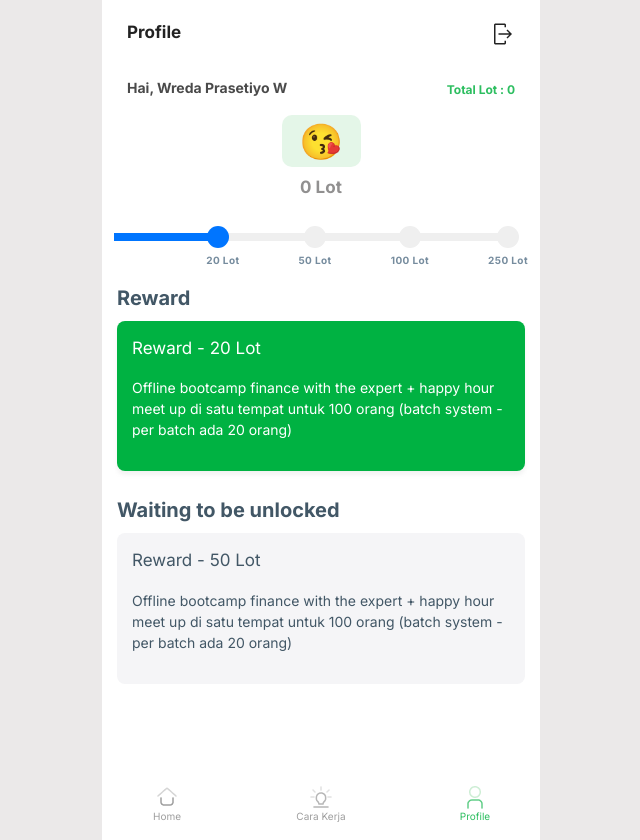
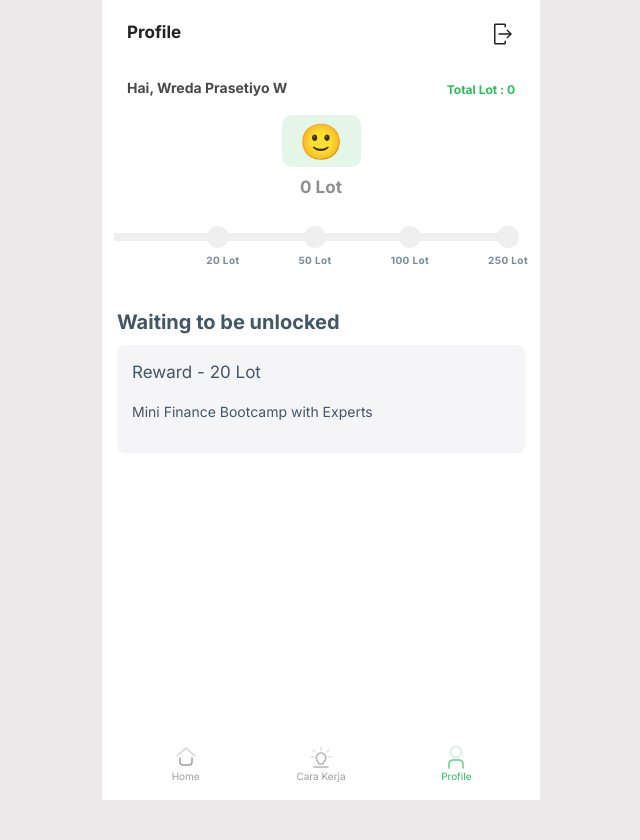
Before and after one commit to wredaaa/apaya, a Flask app: page /profile in a window 1280 px wide. Shown: the whole page, without its empty margins (319-959 px from the left). Run offline with Flask 2, Linux system fonts and the light colour scheme; some libraries are stand-ins or nearby versions.

Commit message:
lengkapin fitur yang kurang

```diff
--- a/static/css/style.css
+++ b/static/css/style.css
@@ -391,9 +391,22 @@ body {
   height: 8px;
 }
 
+.footer-menu {
+  position: sticky;
+  bottom: 0;
+  background-color: #fff;
+  max-width: 470px;
+  padding-left: 16px;
+  padding-right: 16px;
+  margin: 0 auto;
+  z-index: 999;
+}
+
 @media screen and (max-width: 576px) {
   .container-sm {
     padding-left: 0;
     padding-right: 0;
+    z-index: 999;
+    background-color: red;
   }
 }
--- a/templates/home.html
+++ b/templates/home.html
@@ -181,6 +181,9 @@
           <p class="footer-sign">© 2020 LandX Indonesia. All Rights Reserved.</p>
         </div>
       </div>
+    </div>
+  </footer>
+
   <div class="row text-center pt-3 pb-3 footer-menu">
     <div class="col-4 col-md-4">
       <a href="/home">
@@ -202,7 +205,5 @@
     </div>
   </div>
 </div>
-  </footer>
-</div>
 
 {% endblock content %}
--- a/templates/layout.html
+++ b/templates/layout.html
@@ -37,7 +37,6 @@
 
   <!-- Link Swiper's CSS -->
   <link rel="stylesheet" href="https://unpkg.com/swiper@7/swiper-bundle.min.css" />
-  <link rel="stylesheet" href="path/to/radioslider.min.css">
 </head>
 
 <body style="background-color: rgb(229 226 226 / 75%);">
--- a/templates/profile.html
+++ b/templates/profile.html
@@ -126,7 +126,7 @@
       <div class="col-12">
         <div class="accordion" id="accordionExample">
           <div class="steps">
-            <progress id="progress-games" value=1 max=4></progress>
+            <progress id="progress-games" max=4></progress>
             <div class="step-item v-hide">
               <button class="step-button text-center step-button-0" type="button" data-bs-toggle="collapse"
                 data-bs-target="#collapseOne" aria-expanded="false" aria-controls="collapseOne">
@@ -182,25 +182,47 @@
     <!-- Reward -->
     <section>
       <div class="mt-6">
-        <p class="title-reward">Reward</p>
-        <div class="background-reward reward-active">
+        <p class="title-reward title-reward-1 d-none">Reward</p>
+        <div class="background-reward reward-active mb-3 reward-unlock-1 d-none">
           <p class="subtitle-reward desc-reward-active">Reward - 20 Lot</p>
-          <p class="desc-reward desc-reward-active">Offline bootcamp finance with the expert + happy hour meet up di
-            satu tempat untuk 100 orang (batch system - per batch ada 20 orang)</p>
+          <p class="desc-reward desc-reward-active">Mini Finance Bootcamp with Experts</p>
+        </div>
+        <div class="background-reward reward-active mb-3 reward-unlock-2 d-none">
+          <p class="subtitle-reward desc-reward-active">Reward - 50 Lot</p>
+          <p class="desc-reward desc-reward-active">EXCLUSIVE Mini Finance Bootcamp with Experts</p>
+        </div>
+        <div class="background-reward reward-active mb-3 reward-unlock-3 d-none">
+          <p class="subtitle-reward desc-reward-active">Reward - 100 Lot</p>
+          <p class="desc-reward desc-reward-active">Offline Finance Bootcamp with Experts Happy Hour Meetup & Discussion
+            with Speakers</p>
+        </div>
+        <div class="background-reward reward-active mb-3 reward-unlock-4 d-none">
+          <p class="subtitle-reward desc-reward-active">Reward - 250 Lot</p>
+          <p class="desc-reward desc-reward-active">Offline Bootcamp Finance with Experts Business tour</p>
         </div>
       </div>
       <div class="mt-4">
-        <p class="title-reward">Waiting to be unlocked</p>
-        <div class="background-reward">
+        <p class="title-reward title-reward-2">Waiting to be unlocked</p>
+        <div class="background-reward mb-3 reward-lock-1">
+          <p class="subtitle-reward">Reward - 20 Lot</p>
+          <p class="desc-reward">Mini Finance Bootcamp with Experts</p>
+        </div>
+        <div class="background-reward mb-3 reward-lock-2 d-none">
           <p class="subtitle-reward">Reward - 50 Lot</p>
-          <p class="desc-reward">Offline bootcamp finance with the expert + happy hour meet up di satu tempat untuk 100
-            orang (batch system - per batch ada 20 orang)</p>
+          <p class="desc-reward">EXCLUSIVE Mini Finance Bootcamp with Experts</p>
+        </div>
+        <div class="background-reward mb-3 reward-lock-3 d-none">
+          <p class="subtitle-reward">Reward - 100 Lot</p>
+          <p class="desc-reward">Offline Finance Bootcamp with Experts Happy Hour Meetup & Discussion with Speakers</p>
+        </div>
+        <div class="background-reward mb-3 reward-lock-4 d-none">
+          <p class="subtitle-reward">Reward - 250 Lot</p>
+          <p class="desc-reward">Offline Bootcamp Finance with Experts Business tour</p>
         </div>
       </div>
     </section>
   </div>
   <!-- Footer TODO: move to layout -->
-  <footer style="background-color: #fff;">
   <div class="row text-center pt-3 pb-3 footer-menu">
     <div class="col-md-4">
       <a href="/home">
@@ -221,91 +243,35 @@
       </a>
     </div>
   </div>
-  </footer>
 </div>
 
-<script src="https://unpkg.com/swiper@7/swiper-bundle.min.js"></script>
-<script>
-  let indexSwiper = 0
-  document.getElementById('range-reward').value = indexSwiper;
-  let reward1 = document.getElementById('reward-1')
-  let reward2 = document.getElementById('reward-2')
-  let reward3 = document.getElementById('reward-3')
-  let reward4 = document.getElementById('reward-4')
-
-  var swiperIcon = new Swiper(".mySwiper", {
-    spaceBetween: 10,
-    freeMode: true,
-    watchSlidesProgress: true,
-    allowTouchMove: false,
-  });
-
-  var swiper = new Swiper(".mySwiper2", {
-    spaceBetween: 10,
-    navigation: {
-      nextEl: ".swiper-button-next",
-      prevEl: ".swiper-button-prev",
-    },
-    // If we need pagination
-    pagination: {
-      el: '.swiper-pagination',
-    },
-    thumbs: {
-      swiper: swiperIcon,
-    },
-  });
-
-  swiper.on('transitionEnd', function () {
-    let indexSwiper = 0
-    document.getElementById('range-reward').value = indexSwiper;
-    indexSwiper += swiper.realIndex
-    document.getElementById('range-reward').value = indexSwiper;
-
-    if (indexSwiper >= 1) {
-      reward2.classList.add("reward-active")
-    }
-    if (indexSwiper >= 2) {
-      reward3.classList.add("reward-active")
-    }
-    if (indexSwiper >= 3) {
-      reward4.classList.add("reward-active")
-    }
-
-    if (indexSwiper < 1) {
-      reward2.classList.remove("reward-active")
-    }
-    if (indexSwiper < 2) {
-      reward3.classList.remove("reward-active")
-    }
-    if (indexSwiper < 3) {
-      reward4.classList.remove("reward-active")
-    }
-  });
-
-
-</script>
 <script src="https://cdn.jsdelivr.net/npm/bootstrap@5.1.0/dist/js/bootstrap.bundle.min.js"
   integrity="sha384-U1DAWAznBHeqEIlVSCgzq+c9gqGAJn5c/t99JyeKa9xxaYpSvHU5awsuZVVFIhvj" crossorigin="anonymous"></script>
 <script>
-  let valOrder = 0;
+  let valOrder = -1;
   const stepButtons = document.querySelectorAll('.step-button');
-  const progress = document.querySelector('#progress-games');
+  let progress = document.querySelector('#progress-games');
   const circle1 = document.querySelector('.step-button-1')
   const circle2 = document.querySelector('.step-button-2')
   const circle3 = document.querySelector('.step-button-3')
   const circle4 = document.querySelector('.step-button-4')
+  progress.value = 0
 
   if (valOrder >= 0) {
     circle1.classList.add('done');
+    progress.value = 1
   }
   if (valOrder >= 1) {
     circle2.classList.add('done');
+    progress.value = 2
   }
   if (valOrder >= 2) {
     circle3.classList.add('done');
+    progress.value = 3
   }
   if (valOrder >= 3) {
     circle4.classList.add('done');
+    progress.value = 4
   }
   if (valOrder < 0) {
     circle1.classList.remove('done');
@@ -322,7 +288,6 @@
 </script>
 <script>
   let icon = document.querySelector('#icon-emoji')
-  console.log(icon)
   if (valOrder >= 0) {
     icon.innerHTML = '😘'
   }
@@ -336,4 +301,38 @@
     icon.innerHTML = '🤑'
   }
 </script>
+<script>
+  const rewardUnlock1 = document.querySelector('.reward-unlock-1');
+  const rewardUnlock2 = document.querySelector('.reward-unlock-2');
+  const rewardUnlock3 = document.querySelector('.reward-unlock-3');
+  const rewardUnlock4 = document.querySelector('.reward-unlock-4');
+  const rewardlock1 = document.querySelector('.reward-lock-1');
+  const rewardlock2 = document.querySelector('.reward-lock-2');
+  const rewardlock3 = document.querySelector('.reward-lock-3');
+  const rewardlock4 = document.querySelector('.reward-lock-4');
+  const titleReward1 = document.querySelector('.title-reward-1');
+  const titleReward2 = document.querySelector('.title-reward-2');
+
+  if (valOrder >= 0) {
+    titleReward1.classList.remove('d-none')
+    rewardUnlock1.classList.remove('d-none');
+    rewardlock1.classList.add('d-none');
+    rewardlock2.classList.remove('d-none');
+  }
+  if (valOrder >= 1) {
+    rewardUnlock2.classList.remove('d-none');
+    rewardlock2.classList.add('d-none');
+    rewardlock3.classList.remove('d-none');
+  }
+  if (valOrder >= 2) {
+    rewardUnlock3.classList.remove('d-none');
+    rewardlock3.classList.add('d-none');
+    rewardlock4.classList.remove('d-none');
+  }
+  if (valOrder >= 3) {
+    rewardUnlock4.classList.remove('d-none');
+    rewardlock4.classList.add('d-none');
+    titleReward2.classList.add('d-none');
+  }
+</script>
 {% endblock content %}
```
Also changed, not shown: templates/cara_kerja.html (+4 -4 lines), templates/detail_project.html (+136 -9 lines). Lines whose indentation alone changed are shown as unchanged.
